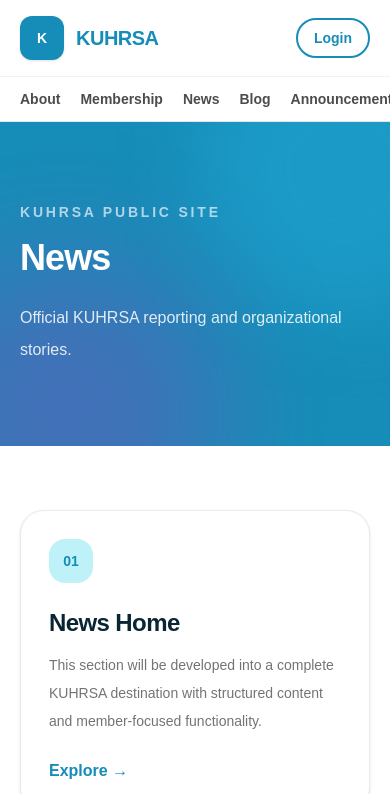
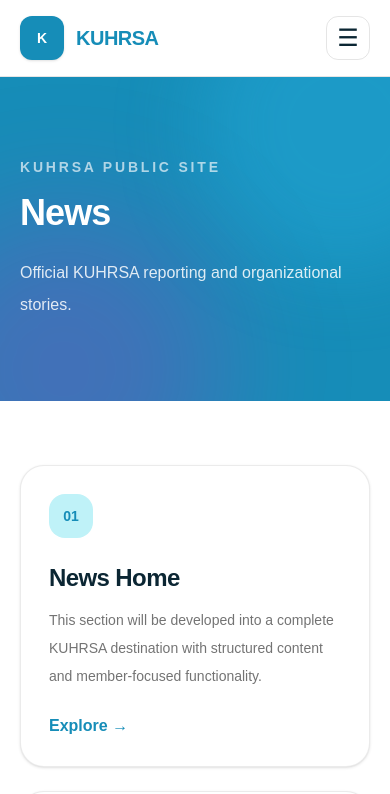
Before and after one commit to hlestakovjames/kuhrsa-frontend, a Next.js app: page /news in a window 390 px wide. Shown: the top 794 px of the page. Built offline with nearby package versions, Linux system fonts and the light colour scheme.

Commit message:
feat: improve responsive site navigation

```diff
--- a/components/site/SiteHeader.tsx
+++ b/components/site/SiteHeader.tsx
@@ -1,4 +1,7 @@
+"use client";
+
 import Link from "next/link";
+import { useState } from "react";
 
 const navItems = [
   ["About", "/about"],
@@ -16,6 +19,8 @@ const navItems = [
 ];
 
 export default function SiteHeader() {
+  const [menuOpen, setMenuOpen] = useState(false);
+
   return (
     <header className="sticky top-0 z-50 border-b border-black/10 bg-white/95 backdrop-blur-md">
       <div className="mx-auto flex max-w-7xl items-center justify-between gap-6 px-5 py-4 lg:px-8">
@@ -23,6 +28,7 @@ export default function SiteHeader() {
           href="/"
           className="flex shrink-0 items-center gap-3"
           aria-label="KUHRSA home"
+          onClick={() => setMenuOpen(false)}
         >
           <span className="flex h-11 w-11 items-center justify-center rounded-xl bg-[#168DB8] text-sm font-black tracking-tight text-white shadow-sm">
             K
@@ -32,12 +38,14 @@ export default function SiteHeader() {
             <span className="block text-xl font-black tracking-tight text-[#168DB8]">
               KUHRSA
             </span>
+
             <span className="hidden text-[10px] font-bold uppercase tracking-[0.16em] text-black/45 sm:block">
               Student Association
             </span>
           </span>
         </Link>
 
+        {/* Desktop Navigation */}
         <nav
           className="hidden flex-1 items-center justify-center gap-5 xl:flex"
           aria-label="Primary navigation"
@@ -53,7 +61,8 @@ export default function SiteHeader() {
           ))}
         </nav>
 
-        <div className="flex items-center">
+        {/* Desktop Login */}
+        <div className="hidden items-center xl:flex">
           <Link
             href="/login"
             className="rounded-full border-2 border-[#168DB8] px-4 py-2 text-sm font-bold text-[#168DB8] transition hover:bg-[#168DB8] hover:text-white"
@@ -61,24 +70,53 @@ export default function SiteHeader() {
             Login
           </Link>
         </div>
+
+        {/* Mobile Menu Button */}
+        <button
+          type="button"
+          onClick={() => setMenuOpen((open) => !open)}
+          className="flex h-11 w-11 items-center justify-center rounded-xl border border-black/10 text-[#0B2633] transition hover:border-[#168DB8] hover:text-[#168DB8] xl:hidden"
+          aria-label={menuOpen ? "Close navigation menu" : "Open navigation menu"}
+          aria-expanded={menuOpen}
+        >
+          <span className="text-2xl leading-none">
+            {menuOpen ? "×" : "☰"}
+          </span>
+        </button>
       </div>
 
-      <div className="border-t border-black/5 xl:hidden">
+      {/* Mobile Navigation */}
+      {menuOpen && (
+        <div className="border-t border-black/10 bg-white xl:hidden">
           <nav
-          className="mx-auto flex max-w-7xl gap-5 overflow-x-auto px-5 py-3 lg:px-8"
+            className="mx-auto max-w-7xl px-5 py-5 lg:px-8"
             aria-label="Mobile navigation"
           >
+            <div className="grid gap-1">
               {navItems.map(([label, href]) => (
                 <Link
                   key={href}
                   href={href}
-              className="shrink-0 text-sm font-semibold text-black/70 transition hover:text-[#168DB8]"
+                  onClick={() => setMenuOpen(false)}
+                  className="rounded-xl px-4 py-3 text-sm font-semibold text-black/75 transition hover:bg-[#F4FAFC] hover:text-[#168DB8]"
                 >
                   {label}
                 </Link>
               ))}
+            </div>
+
+            <div className="mt-4 border-t border-black/10 pt-4">
+              <Link
+                href="/login"
+                onClick={() => setMenuOpen(false)}
+                className="flex items-center justify-center rounded-full bg-[#168DB8] px-5 py-3 text-sm font-bold text-white transition hover:bg-[#11799D]"
+              >
+                Login
+              </Link>
+            </div>
           </nav>
         </div>
+      )}
     </header>
   );
 }
```
Lines whose indentation alone changed are shown as unchanged.
